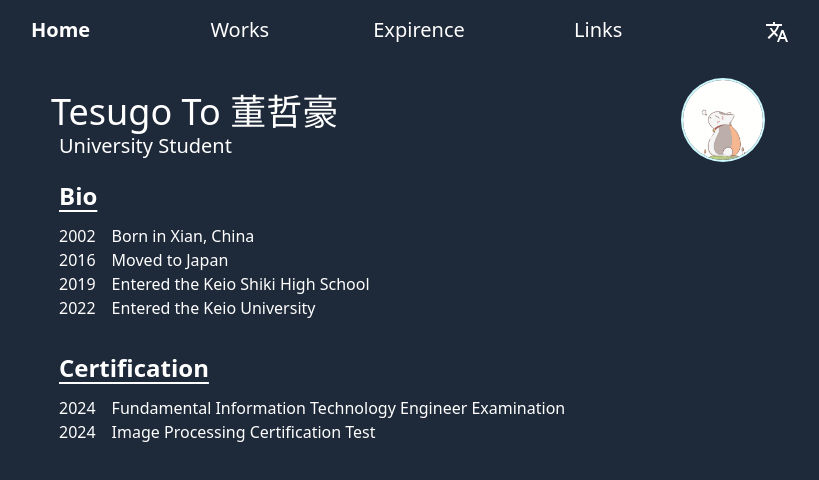
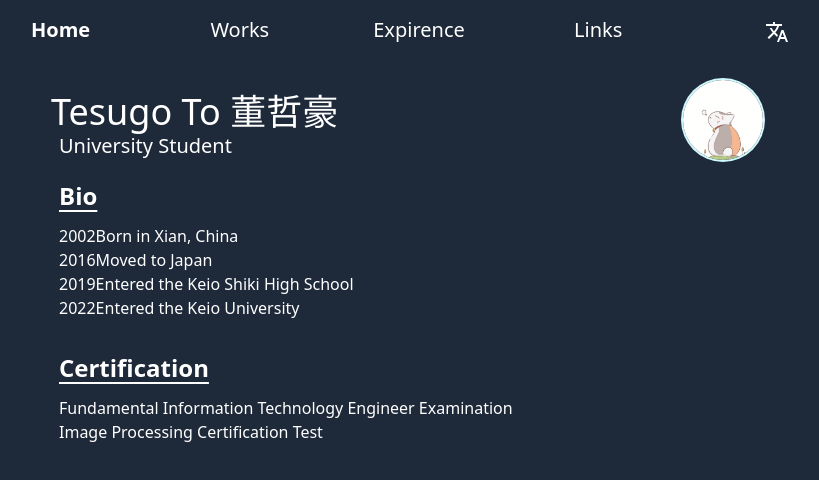
Before and after one commit to tetsugo02/my-homepage, a React (Vite) app: page /experience in a window 1280 px wide. Shown: the top 480 px of the page, without its empty margins (221-1040 px from the left). Built offline with nearby package versions, Linux system fonts and the light colour scheme.

Commit message:
ナビゲーションバーのリンクを新しいコンポーネントに移行し、アイテムリストの表示を修正。記事データのフォーマットを更新。

```diff
--- a/src/assets/articles.json
+++ b/src/assets/articles.json
@@ -7,7 +7,7 @@
 		["2022", "Entered the Keio University"]
 	],
 	"Certifications": [
-		["2024", "Fundamental Information Technology Engineer Examination"],
-		["2024", "Image Processing Certification Test"]
+		["", "Fundamental Information Technology Engineer Examination"],
+		["", "Image Processing Certification Test"]
 	]
 }
--- a/src/components/atom/itemList.tsx
+++ b/src/components/atom/itemList.tsx
@@ -9,15 +9,16 @@ const ItemList = (props: ItemListProps) => {
 	return (
 		<div>
 			<table className="table-auto mt-3 mb-3">
-				{props.data.map((item, index) => {
-					console.log(item);
-					return (
-						<tbody key={index} className="flex list-disc">
-							<td className=" mr-2">{item[0]}</td>
-							<td className=" mx-2">{item[1]}</td>
-						</tbody>
-					);
-				})}
+				<tbody className=" list-disc">
+					{props.data.map((item, index) => {
+						return (
+							<tr key={index}>
+								<td className=" mr-2">{item[0]}</td>
+								<td className=" mx-5">{item[1]}</td>
+							</tr>
+						);
+					})}
+				</tbody>
 			</table>
 		</div>
 	);
--- a/src/components/organism/navbar.tsx
+++ b/src/components/organism/navbar.tsx
@@ -1,7 +1,7 @@
 import NavbarButton from "../atom/navbarButton";
 import TranslateIcon from "@mui/icons-material/Translate";
 import { NavLink } from "react-router";
-import DropDownMenu from "../atom/dropDownMenu";
+import NavbarLinks from "./navbarLinks";
 
 const Navbar = () => {
 	return (
@@ -19,13 +19,7 @@ const Navbar = () => {
 				<NavLink to="/experience">
 					<NavbarButton onClick={() => console.log("Hello World")}>Expirence</NavbarButton>
 				</NavLink>
-				<DropDownMenu
-					button={<NavbarButton>Links</NavbarButton>}
-					items={[
-						{ label: "Edit", onClick: () => console.log("Edit clicked") },
-						{ label: "Delete", onClick: () => console.log("Delete clicked") },
-					]}
-				/>
+				<NavbarLinks />
 				<NavbarButton onClick={() => console.log("Hello World")}>
 					<div className="">
 						<TranslateIcon />
--- /dev/null
+++ b/src/components/organism/navbarLinks.tsx
@@ -0,0 +1,18 @@
+import DropDownMenu from "../atom/dropDownMenu";
+import NavbarButton from "../atom/navbarButton";
+
+const NavbarLinks = () => {
+	return (
+		<div>
+			<DropDownMenu
+				button={<NavbarButton>Links</NavbarButton>}
+				items={[
+					{ label: "Edit", onClick: () => console.log("Edit clicked") },
+					{ label: "Delete", onClick: () => console.log("Delete clicked") },
+				]}
+			/>
+		</div>
+	);
+};
+
+export default NavbarLinks;
```
